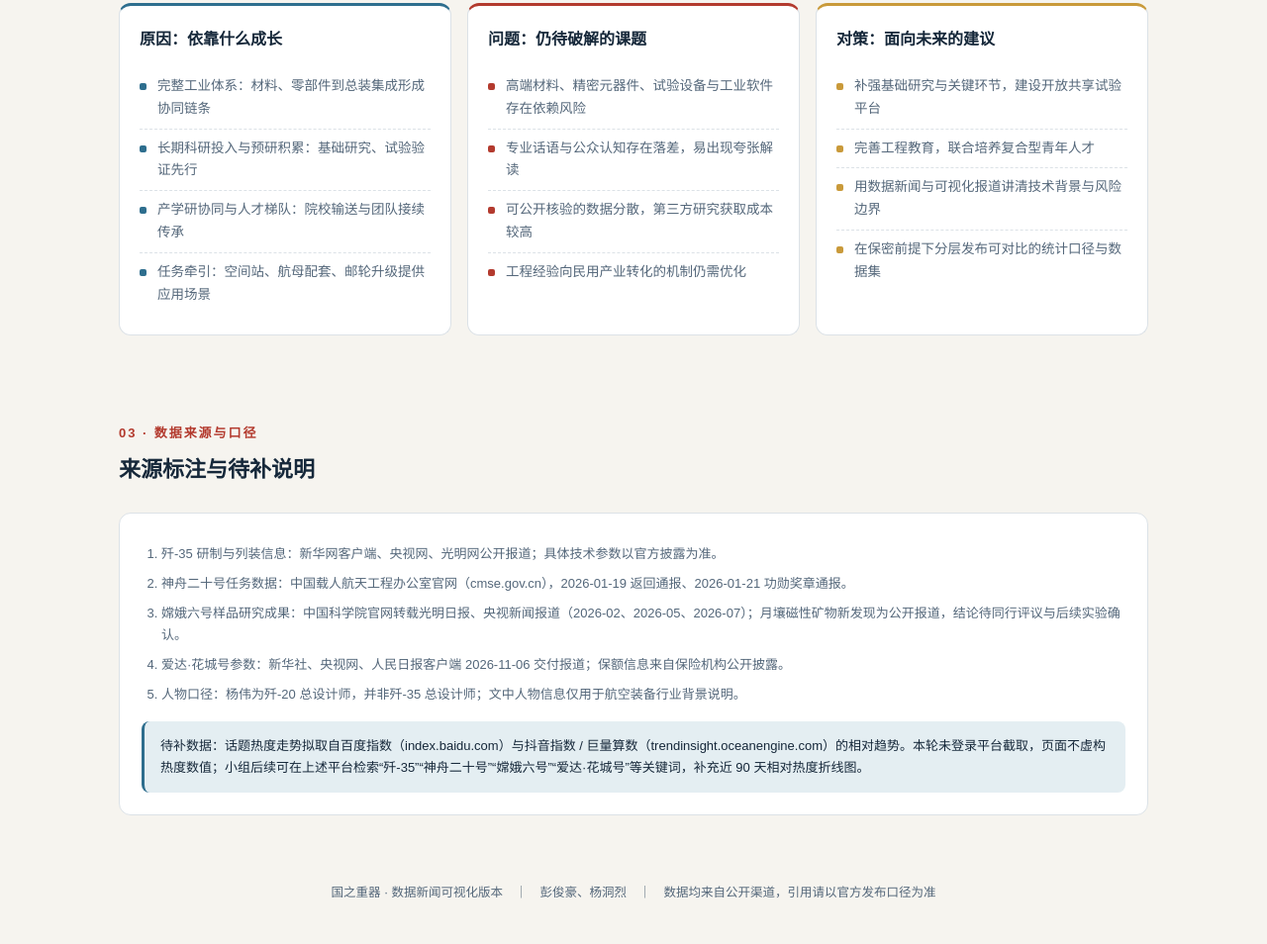
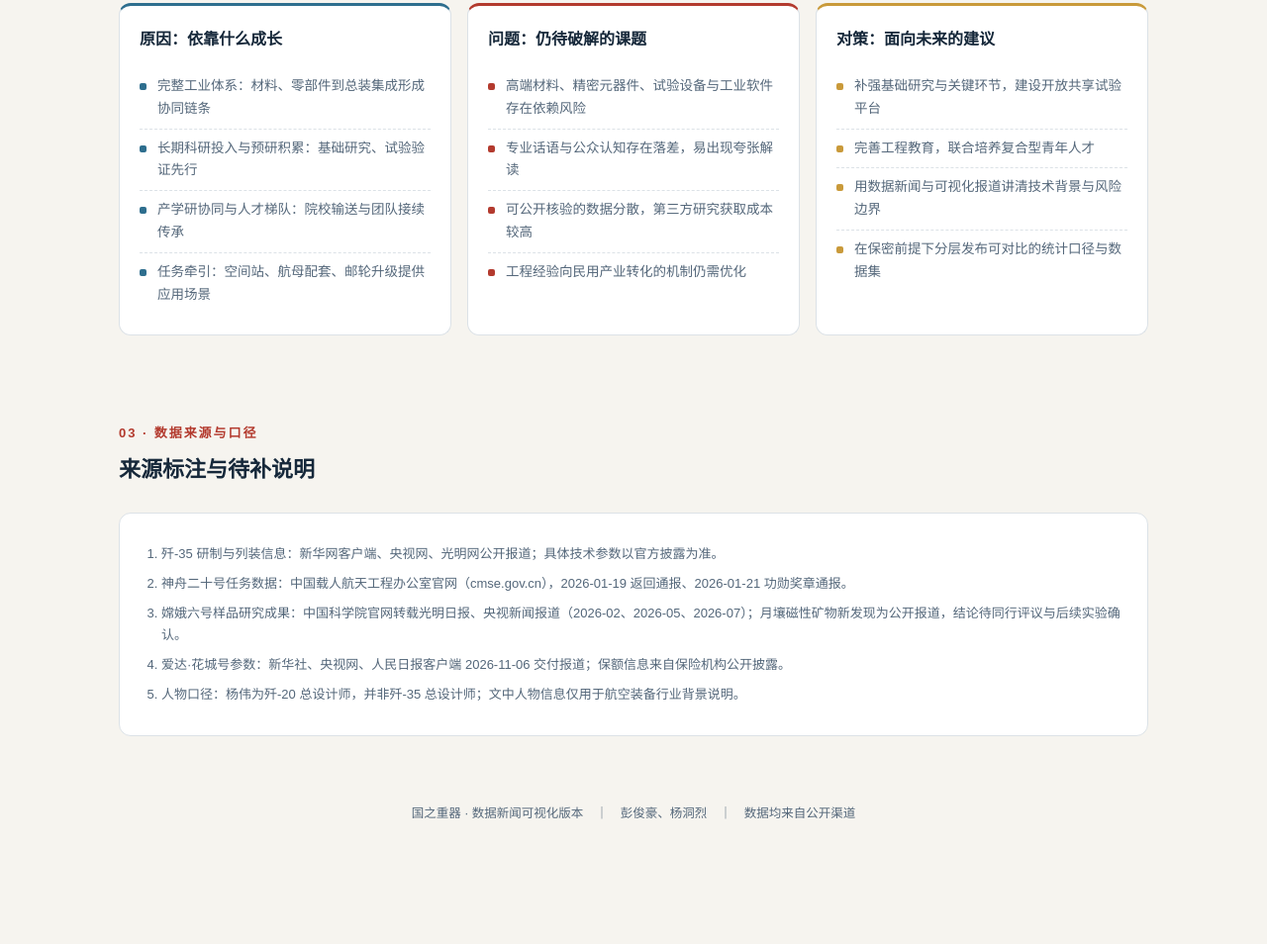
Before and after one commit to JJL-pjh/my-html-page, a plain HTML site: page index.html in a window 1280 px wide. Shown: the part 2614-3568 px from the top of the page at 99% size. After the commit the page ends 3488 px from the top, so only its background shows below. Drawn offline with nearby package versions, Linux system fonts and the light colour scheme.

Commit message:
Update index.html

```diff
--- a/index.html
+++ b/index.html
@@ -225,14 +225,11 @@ footer{padding:26px 0 40px;color:var(--steel);font-size:12.5px;text-align:center
         <li>爱达·花城号参数：新华社、央视网、人民日报客户端 2026-11-06 交付报道；保额信息来自保险机构公开披露。</li>
         <li>人物口径：杨伟为歼-20 总设计师，并非歼-35 总设计师；文中人物信息仅用于航空装备行业背景说明。</li>
       </ol>
-      <div class="placeholder">
-        待补数据：话题热度走势拟取自百度指数（index.baidu.com）与抖音指数 / 巨量算数（trendinsight.oceanengine.com）的相对趋势。本轮未登录平台截取，页面不虚构热度数值；小组后续可在上述平台检索“歼-35”“神舟二十号”“嫦娥六号”“爱达·花城号”等关键词，补充近 90 天相对热度折线图。
-      </div>
     </div>
   </div>
 </section>
 
-<footer>国之重器 · 数据新闻可视化版本　｜　彭俊豪、杨洞烈　｜　数据均来自公开渠道，引用请以官方发布口径为准</footer>
+<footer>国之重器 · 数据新闻可视化版本　｜　彭俊豪、杨洞烈　｜　数据均来自公开渠道</footer>
 
 <script>
 (function(){
```
